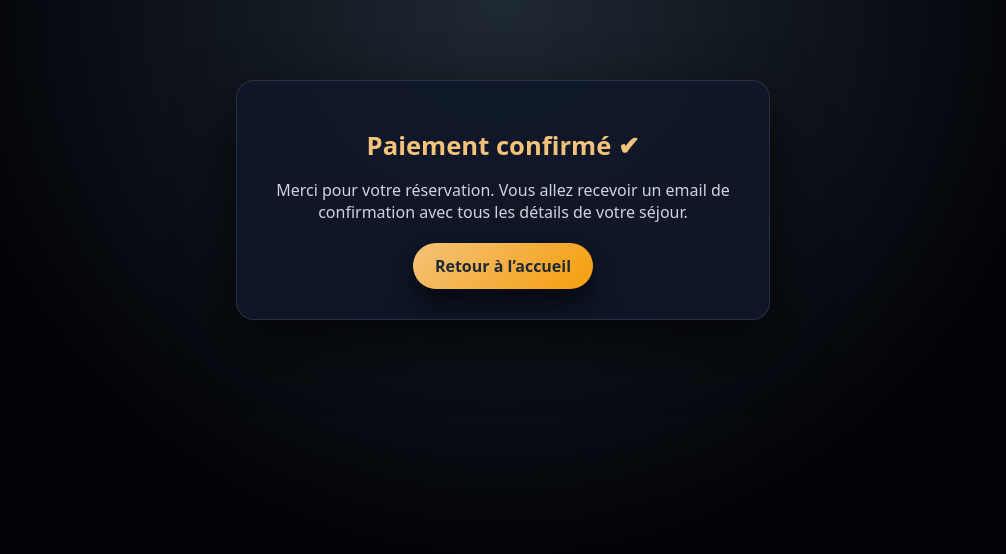
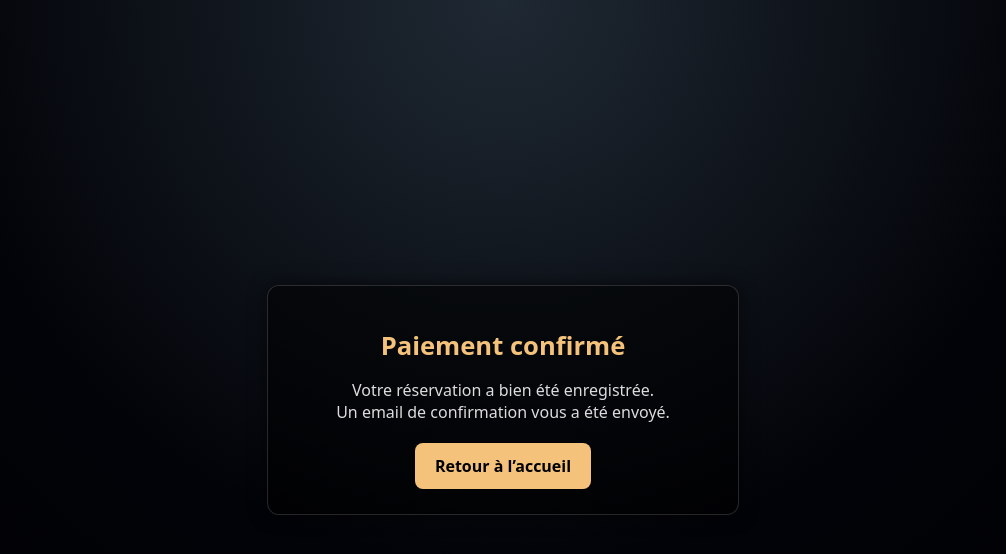
Before and after one commit to hugobrez974-cell/h, a website: page frontend/success.html in a window 1280 px wide. Shown: the whole page, without its empty margins (137-1143 px from the left). Drawn offline with Linux system fonts and the light colour scheme.

Commit message:
Update success.html

```diff
--- a/frontend/success.html
+++ b/frontend/success.html
@@ -2,7 +2,7 @@
 <html lang="fr">
 <head>
   <meta charset="UTF-8">
-  <title>Paiement réussi – Les Tonneaux des Ô</title>
+  <title>Paiement réussi</title>
   <meta name="viewport" content="width=device-width, initial-scale=1">
 
   <style>
@@ -11,64 +11,58 @@
       padding: 0;
       font-family: system-ui, sans-serif;
       background: radial-gradient(circle at top, #1f2933 0, #020308 55%, #000 100%);
-      color: #f7f7f7;
+      color: #fff;
       display: flex;
-      flex-direction: column;
+      justify-content: center;
       align-items: center;
       min-height: 100vh;
     }
 
-    .container {
-      margin-top: 80px;
-      background: rgba(15, 23, 42, 0.85);
-      padding: 30px 26px;
-      border-radius: 18px;
-      max-width: 480px;
+    .box {
+      background: rgba(0,0,0,0.55);
+      padding: 25px;
+      border-radius: 12px;
       width: 90%;
+      max-width: 420px;
       text-align: center;
-      border: 1px solid rgba(148, 163, 184, 0.18);
-      box-shadow: 0 24px 60px rgba(0,0,0,0.7);
+      border: 1px solid rgba(255,255,255,0.15);
+      box-shadow: 0 0 18px rgba(0,0,0,0.6);
     }
 
     h1 {
+      margin-bottom: 10px;
       font-size: 1.6rem;
-      margin-bottom: 10px;
       color: #f4c27a;
     }
 
     p {
-      color: #d1d5db;
+      margin-bottom: 20px;
+      color: #ddd;
       font-size: 1rem;
-      margin-bottom: 20px;
     }
 
-    .btn {
+    a {
       display: inline-block;
-      padding: 12px 22px;
-      border-radius: 999px;
-      background: linear-gradient(135deg, #f4c27a, #f59e0b);
-      color: #1f2933;
+      padding: 12px 20px;
+      background: #f4c27a;
+      color: #000;
+      border-radius: 8px;
       font-weight: 600;
       text-decoration: none;
-      font-size: 1rem;
-      box-shadow: 0 14px 30px rgba(0,0,0,0.7);
       transition: 0.15s;
     }
 
-    .btn:hover {
-      transform: translateY(-2px);
-      filter: brightness(1.05);
+    a:hover {
+      filter: brightness(1.1);
     }
   </style>
 </head>
 <body>
 
-<div class="container">
-  <h1>Paiement confirmé ✔</h1>
-  <p>Merci pour votre réservation.
-  Vous allez recevoir un email de confirmation avec tous les détails de votre séjour.</p>
-
-  <a href="index.html" class="btn">Retour à l’accueil</a>
+<div class="box">
+  <h1>Paiement confirmé</h1>
+  <p>Votre réservation a bien été enregistrée.<br>Un email de confirmation vous a été envoyé.</p>
+  <a href="index.html">Retour à l’accueil</a>
 </div>
 
 </body>
```
